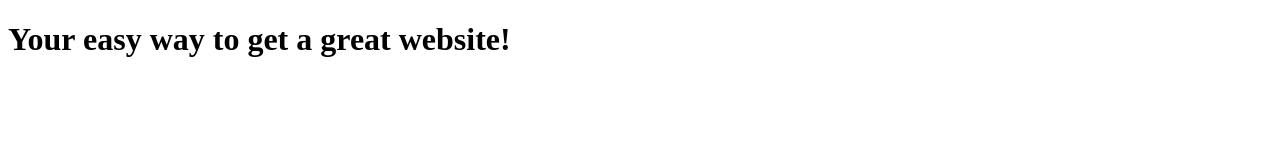
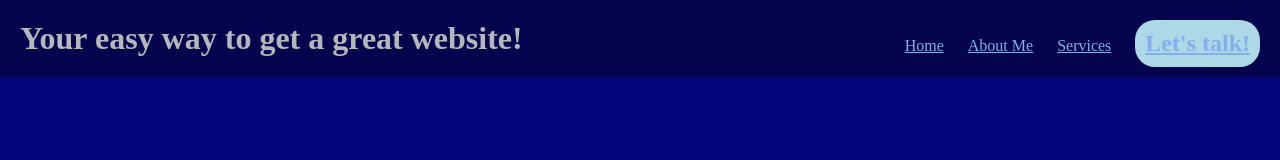
Before and after one commit to RabihSassouh/Portfolio, a plain HTML site: page index.html in a window 1280 px wide. Drawn offline with Linux system fonts and the light colour scheme.

Commit message:
setting up the header

```diff
--- a/index.html
+++ b/index.html
@@ -1,11 +1,22 @@
 <!DOCTYPE html>
 <html lang="en">
 <head>
+    <meta charset="UTF-8">
+    <meta name="viewport" content="width=device-width, initial-scale=1.0">
     <title>Portfolio</title>
+    <link rel="stylesheet" href="/styles/common.css"/>
 </head>
 <body>
-    <header>
-        <h1>Your easy way to get a great website!</h1>
+    <header class="background-1">
+        <h1 class="background-1">Your easy way to get a great website!</h1>
+        <nav class="background-1">
+            <ul>
+                <li><a href="#home">Home</a></li>
+                <li><a href="about">About Me</a></li>
+                <li><a href="services">Services</a></li>
+                <li><a href="#contact"><h2>Let's talk!</h2></a></li>
+            </ul>
+        </nav>
     </header>
 </body>
 </html>
--- /dev/null
+++ b/styles/common.css
@@ -0,0 +1,51 @@
+*{
+    margin: 0;
+    padding: 0;
+    box-sizing: border-box;
+    background-color: rgb(6, 6, 124);
+}
+.background-1{
+    background-color: rgb(3, 3, 78) ;
+}
+header{
+    padding: 20px;
+    /* align-items: center; */
+
+}
+h1{
+    text-align: left;
+    display: inline-block;
+    border: 0;
+    color: rgb(180, 184, 187);
+}
+nav{
+    background-color: rgb(3,3,78);
+    /* text-align: right; */
+    float:right;
+    /* display: inline; */
+}
+nav ul {
+    background-color: rgb(3,3,78);
+    margin-left: 60px;
+    text-align: left;
+    overflow: hidden;
+}
+nav li {
+    background-color: rgb(3,3,78);
+    display:inline-block;
+    margin-left: 20px;
+}
+nav li a{
+    background-color: rgb(3,3,78);
+    color: rgb(130, 175, 238);
+}
+
+nav li a:hover {
+
+    color: rgb(49, 74, 145);
+}
+h2{
+    border-radius: 20px;
+    padding: 10px;
+    background-color: lightblue;
+}
```
